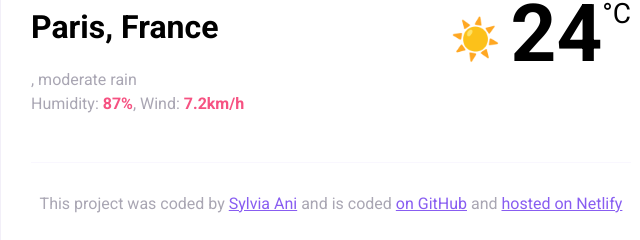
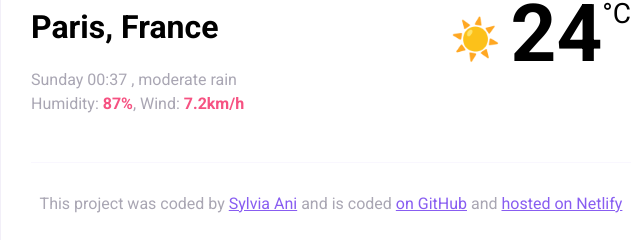
Before and after one commit to Sylviaani/JS-Search-Engine, a website built with Parcel: page index.html in a window 1280 px wide. Shown: the part 222-462 px from the top of the page, 309-949 px from the left. Built offline with nearby package versions, Linux system fonts and the light colour scheme.

Commit message:
Updated HTML file Updated JS file Updated classNames and ids

```diff
--- a/index.html
+++ b/index.html
@@ -35,7 +35,9 @@
               <span class="country">France</span>
             </h1>
             <p class="current-details">
-              <span id="current-desc">, moderate rain</span><br />
+              <span id="current-date"></span>
+              <span id="current-desc">, moderate rain</span>
+              <br />
               Humidity: <strong id="humid">87%</strong>, Wind:
               <strong id="windy">7.2km/h</strong>
             </p>
```
